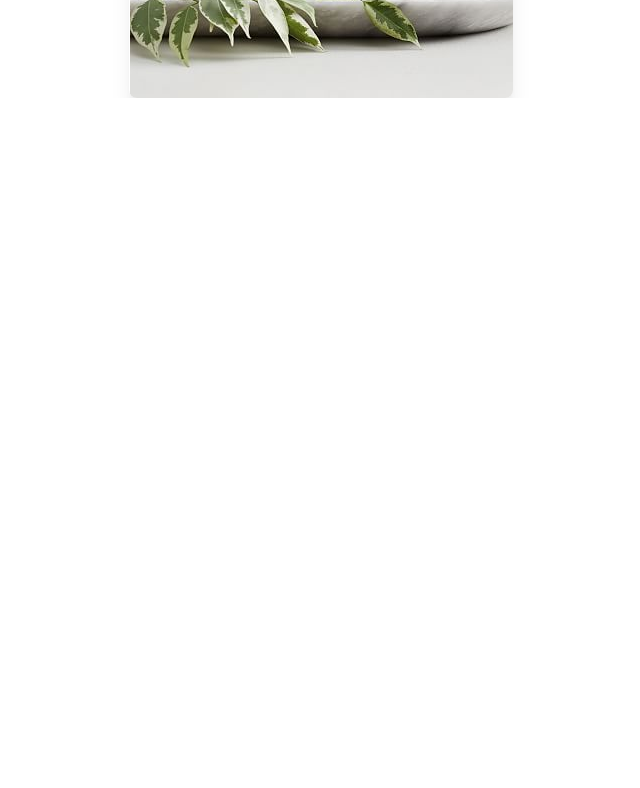
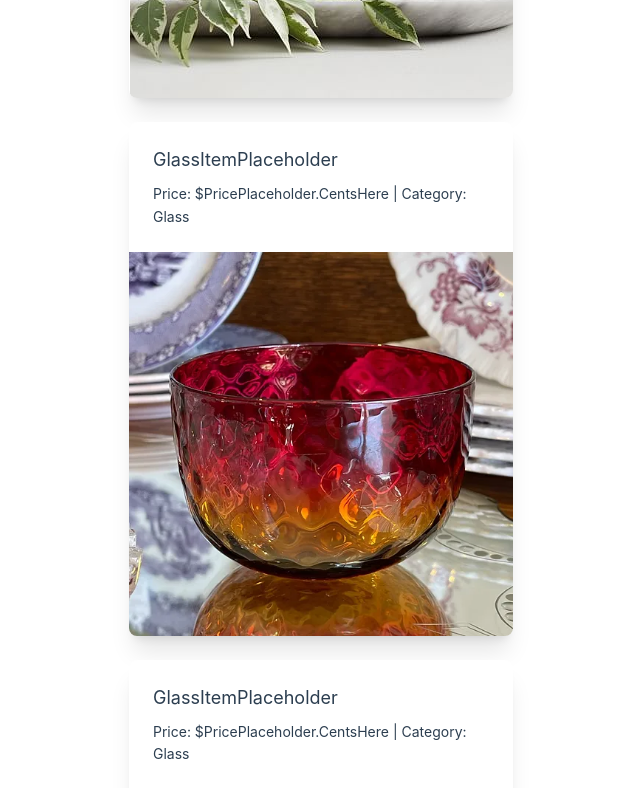
Before and after one commit to staten-island-tech/vue-reactivity-Kaibolt, a Vue app in the folder app/: page / in a window 1280 px wide. Shown: the part 1540-2328 px from the top of the page, without its empty margins (15-655 px from the left). Before the commit the page ends 1638 px from the top, so only its background shows below. Built offline with nearby package versions, Linux system fonts and the light colour scheme.

Commit message:
CardName Update
Need to make a rectangle card container; need to add buy buttons.

Need to make a shopping cart; must be able to remove items and calculate cost

Done: Cards on screen (not in shape); Cards have names (Don't all have price) Categories added.

```diff
--- a/app/src/components/TheCard.vue
+++ b/app/src/components/TheCard.vue
@@ -1,49 +1,139 @@
 <template>
-  <div v-for="glassItem in glassItems" class="card bg-base-100 w-96 shadow-xl">
+  <div v-for="allItem in allItems" class="card bg-base-100 w-96 shadow-xl">
     <div class="card-body">
-      <h2 class="card-title">{{ glassItem.name }}</h2>
-      <p>{{ glassItem.price }}</p>
+      <h2 class="card-title">{{ allItem.name }}</h2>
+      <p>Price: {{ allItem.price }} | Category: {{ allItem.category }}</p>
     </div>
     <figure>
-      <img :src="glassItem.image" />
+      <img :src="allItem.image" />
     </figure>
   </div>
 </template>
 
 <script setup>
-const glassItems = [
+const allItems = [
   {
     name: 'Antique Carnival Glass',
     price: '$1400.50',
     image: '/Glass_Items/3ee25c432c7c4099aa04163907fc100b.webp',
-    imgDesc: 'Image Desc1',
+    category: 'Glass',
   },
   {
     name: 'Antique German Schwarzlot Uranium Glass Vase',
     price: '$995.00',
     image: '/Glass_Items/image-asset.jpeg',
-    imgDesc: 'Image Desc2',
+    category: 'Glass',
   },
   {
     name: 'Decorative Recycled Glass Balls',
     price: '$84.99',
     image: '/Glass_Items/decorative-recycled-glass-balls-m.jpg',
-    imgDesc: 'Image Desc2',
+    category: 'Glass',
   },
-]
-const metalItems = [
+  {
+    name: 'GlassItemPlaceholder',
+    price: '$PricePlaceholder.CentsHere',
+    image: '/Glass_Items/9bc87b_9bc3620c29bf4ee0b43402a701e2fb8e~mv2.webp',
+    category: 'Glass',
+  },
+  {
+    name: 'GlassItemPlaceholder',
+    price: '$PricePlaceholder.CentsHere',
+    image: '/Glass_Items/34ad5b2764da401d8f0b29c7ed0109fd.jpg',
+    category: 'Glass',
+  },
+  {
+    name: 'GlassItemPlaceholder',
+    price: '$PricePlaceholder.CentsHere',
+    image: '/Glass_Items/71V+vt2fGeL._AC_UF894,1000_QL80_.jpg',
+    category: 'Glass',
+  },
+  {
+    name: 'GlassItemPlaceholder',
+    price: '$PricePlaceholder.CentsHere',
+    image: '/Glass_Items/antique-glass-index.jpg',
+    category: 'Glass',
+  },
+  {
+    name: 'GlassItemPlaceholder',
+    price: '$PricePlaceholder.CentsHere',
+    image: '/Glass_Items/e0da895c-88cf-4250-b405-a287d1101207-IMG_5756.webp',
+    category: 'Glass',
+  },
+  {
+    name: 'GlassItemPlaceholder',
+    price: '$PricePlaceholder.CentsHere',
+    image: '/Glass_Items/il_fullxfull.4443541570_3cme.avif',
+    category: 'Glass',
+  },
+  {
+    name: 'GlassItemPlaceholder',
+    price: '$PricePlaceholder.CentsHere',
+    image: '/Glass_Items/recycled-blue-glass-bud-vase-0v8a5389-515x515.jpeg',
+    category: 'Glass',
+  },
+
   {
     name: '19th Century Metal Scale',
     price: 'Placeholder Price',
     image:
       '/Metal_Items/19th-century-collection-of-bell-metal-balance-scale-weights_208813_pic1_size3.webp',
-    imgDesc: 'Image Desc1',
+    category: 'Metal',
   },
   {
-    name: 'Placeholder Name2',
+    name: 'Antique Desk Set',
     price: 'Placeholder Price2',
     image: '/Metal_Items/12856-antique-gilt-metal-desk-set-in-wooden-velvet-lined-case-4-2000x.jpg',
-    imgDesc: 'Image Desc2',
+    category: 'Metal',
+  },
+  {
+    name: 'Antique Desk Set',
+    price: 'Placeholder Price2',
+    image: '/Metal_Items/12856-antique-gilt-metal-desk-set-in-wooden-velvet-lined-case-6-2000x.jpg',
+    category: 'Metal',
+  },
+  {
+    name: 'Antique Metal Lock & Key',
+    price: 'Placeholder Price2',
+    image: '/Metal_Items/102203.webp',
+    category: 'Metal',
+  },
+  {
+    name: 'Antique Metal Jardinieres',
+    price: 'Placeholder Price2',
+    image: '/Metal_Items/antique-metal-jardinieres.jpg',
+    category: 'Metal',
+  },
+  {
+    name: 'Antique Metal Planter Cage Orbs',
+    price: 'Placeholder Price2',
+    image: '/Metal_Items/antique-style-metal-wire-hanging-orb-planter-cages-set-of-2-1.jpg',
+    category: 'Metal',
+  },
+  {
+    name: 'Antique French Pocket Watch',
+    price: 'Placeholder Price2',
+    image:
+      '/Metal_Items/beautiful-antique-french-verge-fusee-pocket-watch-guerin-a-lille-c-1820.jpg',
+    category: 'Metal',
+  },
+  {
+    name: 'Antique English Brass Trivet',
+    price: 'Placeholder Price2',
+    image: '/Metal_Items/English-Antique-Brass-Trivet-Photo-By-Wakefield-Scearce-Galleries.jpg',
+    category: 'Metal',
+  },
+  {
+    name: '1870s Antique Floor Globe',
+    price: 'Placeholder Price2',
+    image: '/Metal_Items/franklin-16-floor-300x300.jpg',
+    category: 'Metal',
+  },
+  {
+    name: 'Square Metal Clock',
+    price: 'Placeholder Price2',
+    image: '/Metal_Items/square-metal-clock-dials.jpg',
+    category: 'Metal',
   },
 ]
 </script>
```
